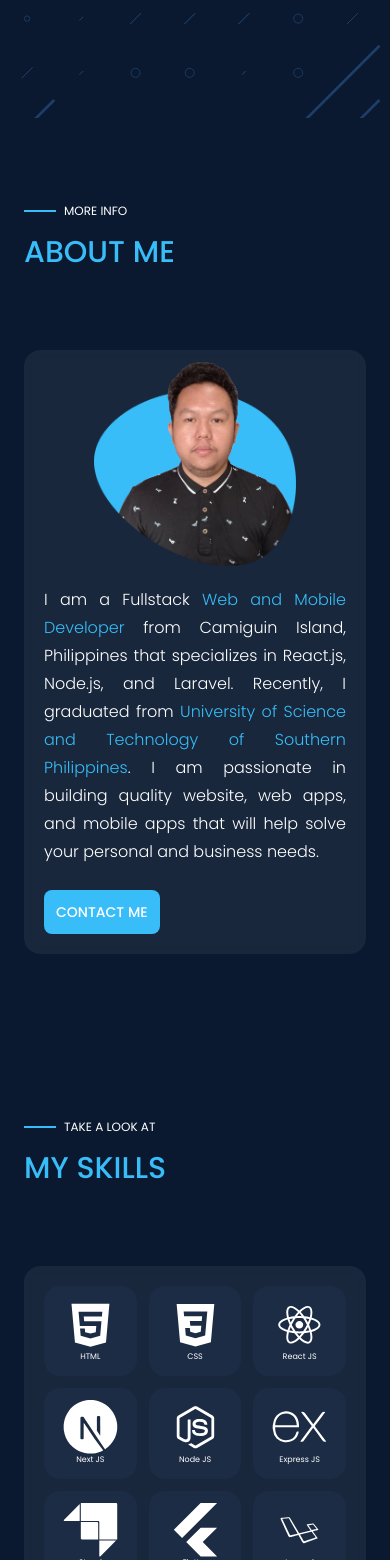
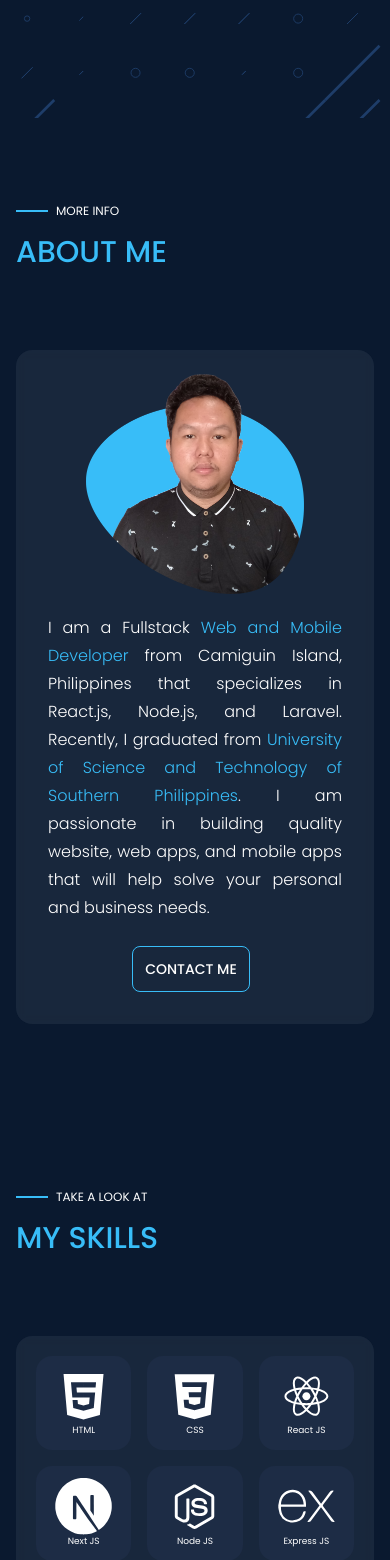
Before and after one commit to kyshr/kyshr.github.io, a React (Vite) app: page /#/ in a window 390 px wide. Shown: the part 388-1948 px from the top of the page. Built offline with nearby package versions, Linux system fonts and the light colour scheme.

Commit message:
refactor: skills comp and changed padding for some parts

```diff
--- a/src/components/skill.jsx
+++ b/src/components/skill.jsx
@@ -4,7 +4,7 @@ const Skill = ({ Icon, name }) => {
   return (
     <div className="bg-[#1D2C45] rounded-2xl p-3 hover:shadow-xl cursor-pointer">
       <Icon size={"80%"} className="text-white mx-auto mb-0 sm:mb-1" />
-      <p className="text-center text-[8px] sm:text-sm font-normal md:font-medium">
+      <p className="text-center text-[9px] sm:text-sm font-normal md:font-medium">
         {name}
       </p>
     </div>
--- a/src/pages/home/home.jsx
+++ b/src/pages/home/home.jsx
@@ -9,7 +9,7 @@ const HomePage = () => {
   return (
     <>
       <section id="home" className="home-section text-white lg:pl-[90px]">
-        <div className="home-container max-w-7xl mx-auto py-28 sm:py-36 md:py-44 px-6">
+        <div className="home-container max-w-7xl mx-auto py-28 sm:py-36 md:py-44 px-4">
           <div className="me-content max-w-3xl lg:max-w-5xl mx-auto flex flex-col justify-center gap-y-5">
             <p className="text-md lg:text-lg text-center sm:text-start uppercase">
               Hello there! I'm
@@ -47,7 +47,7 @@ const HomePage = () => {
       <section
         id="about"
         className="about-section text-white lg:pl-[90px] bg-section">
-        <div className="about-container max-w-7xl mx-auto py-20 sm:py-24 md:py-32 px-6">
+        <div className="about-container max-w-7xl mx-auto py-20 sm:py-24 md:py-32 px-4">
           <div className="about-title uppercase relative inline-block mb-20">
             <div className="mb-3">
               <span className="text-xs before:content-[''] before:absolute before:w-8 before:h-[2px] before:bg-sky-400 before:left-0 before:top-3 pl-10">
@@ -56,9 +56,9 @@ const HomePage = () => {
             </div>
             <h1 className="text-3xl font-medium text-sky-400">About Me</h1>
           </div>
-          <div className="about-content py-3 px-5 md:px-10 bg-gray-400 bg-clip-padding backdrop-filter backdrop-blur-sm bg-opacity-10 rounded-2xl">
+          <div className="about-content py-6 md:py-3 px-4 md:px-10 bg-gray-400 bg-clip-padding backdrop-filter backdrop-blur-sm bg-opacity-10 rounded-2xl">
             <div className="about-me flex flex-col-reverse md:flex-row gap-y-5 md:gap-0  justify-between">
-              <div className="md:w-4/6 flex flex-col md:pr-5 gap-y-6 justify-center">
+              <div className="sm:3/5 md:w-4/6 flex flex-col md:pr-5 gap-y-6 justify-center px-4 md:px-0">
                 <h2 className="leading-7 lg:leading-8 text-justify md:text-start font-light text-md lg:text-lg">
                   I am a Fullstack{" "}
                   <span className="text-sky-400">Web and Mobile Developer</span>{" "}
@@ -71,15 +71,15 @@ const HomePage = () => {
                   mobile apps that will help solve your personal and business
                   needs.
                 </h2>
-                <div>
+                <div className="mx-auto md:mx-0">
                   <button
                     type="button"
-                    className="text-white uppercase bg-sky-400 hover:bg-sky-500 font-medium rounded-lg text-sm px-3 py-3 mr-2 mb-2">
+                    className="text-white uppercase border border-sky-400 hover:bg-sky-500 font-medium rounded-lg text-sm px-3 py-3 text-center mr-2 mb-2">
                     Contact Me
                   </button>
                 </div>
               </div>
-              <div className="w-2/3 md:w-2/6 mx-auto flex justify-center md:justify-end">
+              <div className="w-2/3 sm:w-2/5 md:w-2/6 mx-auto flex justify-center md:justify-end">
                 <img src={me} alt="myself" />
               </div>
             </div>
@@ -89,7 +89,7 @@ const HomePage = () => {
       <section
         id="skills"
         className="skills-section text-white lg:pl-[90px] bg-section">
-        <div className="skills-container max-w-7xl mx-auto py-20 sm:py-24 md:py-32 px-6">
+        <div className="skills-container max-w-7xl mx-auto py-20 sm:py-24 md:py-32 px-4">
           <div className="skills-title uppercase relative inline-block mb-20">
             <div className="mb-3">
               <span className="text-xs before:content-[''] before:absolute before:w-8 before:h-[2px] before:bg-sky-400 before:left-0 before:top-3 pl-10">
@@ -99,7 +99,7 @@ const HomePage = () => {
             <h1 className="text-3xl font-medium text-sky-400">My Skills</h1>
           </div>
           <div className="skills-content py-5 md:py-10 px-5 md:px-10 bg-gray-400 bg-clip-padding backdrop-filter backdrop-blur-sm bg-opacity-10 rounded-2xl">
-            <div className="grid grid-cols-3 sm:grid-cols-4 lg:grid-cols-6 gap-3 md:gap-6 lg:gap-10">
+            <div className="grid grid-cols-3 sm:grid-cols-4 lg:grid-cols-6 gap-4 md:gap-8 lg:gap-10">
               <Skill Icon={DevIcons.DiHtml5} name={"HTML"} />
               <Skill Icon={DevIcons.DiCss3} name={"CSS"} />
               <Skill Icon={DevIcons.DiReact} name={"React JS"} />
```
